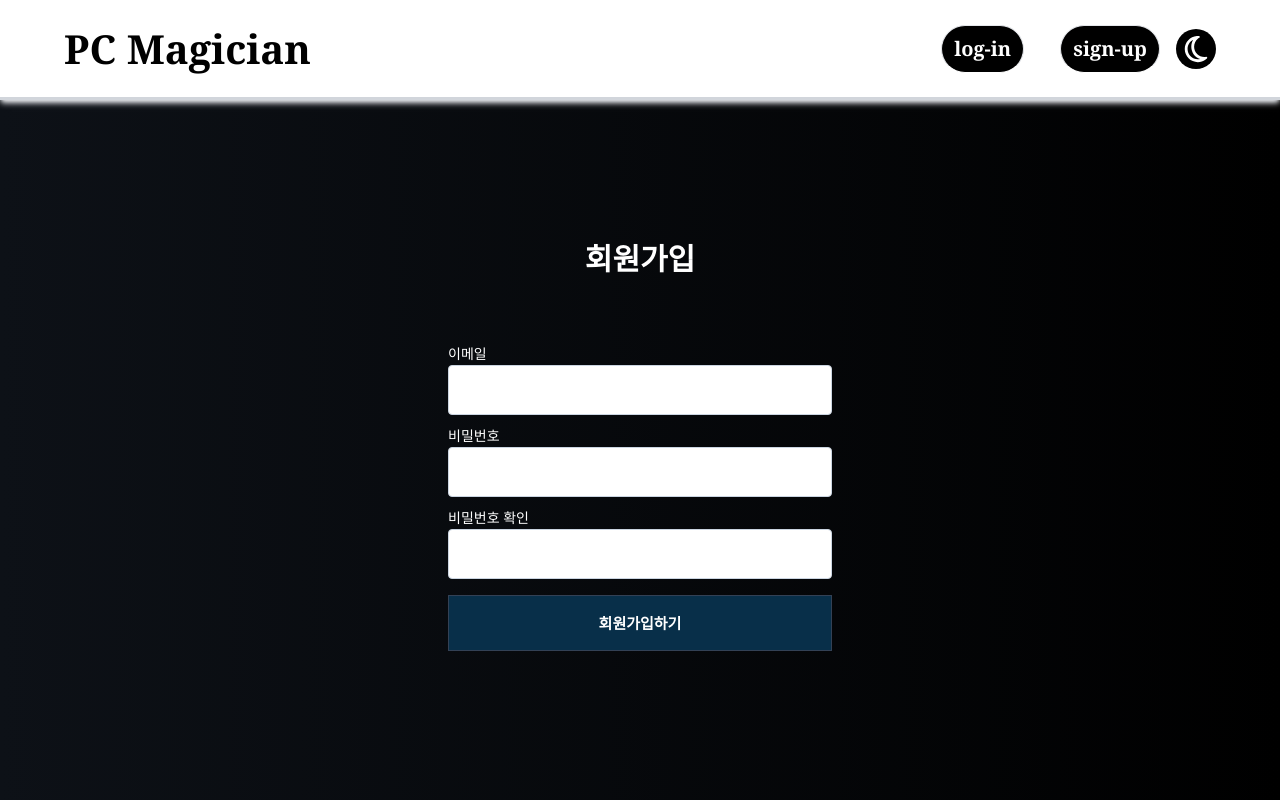
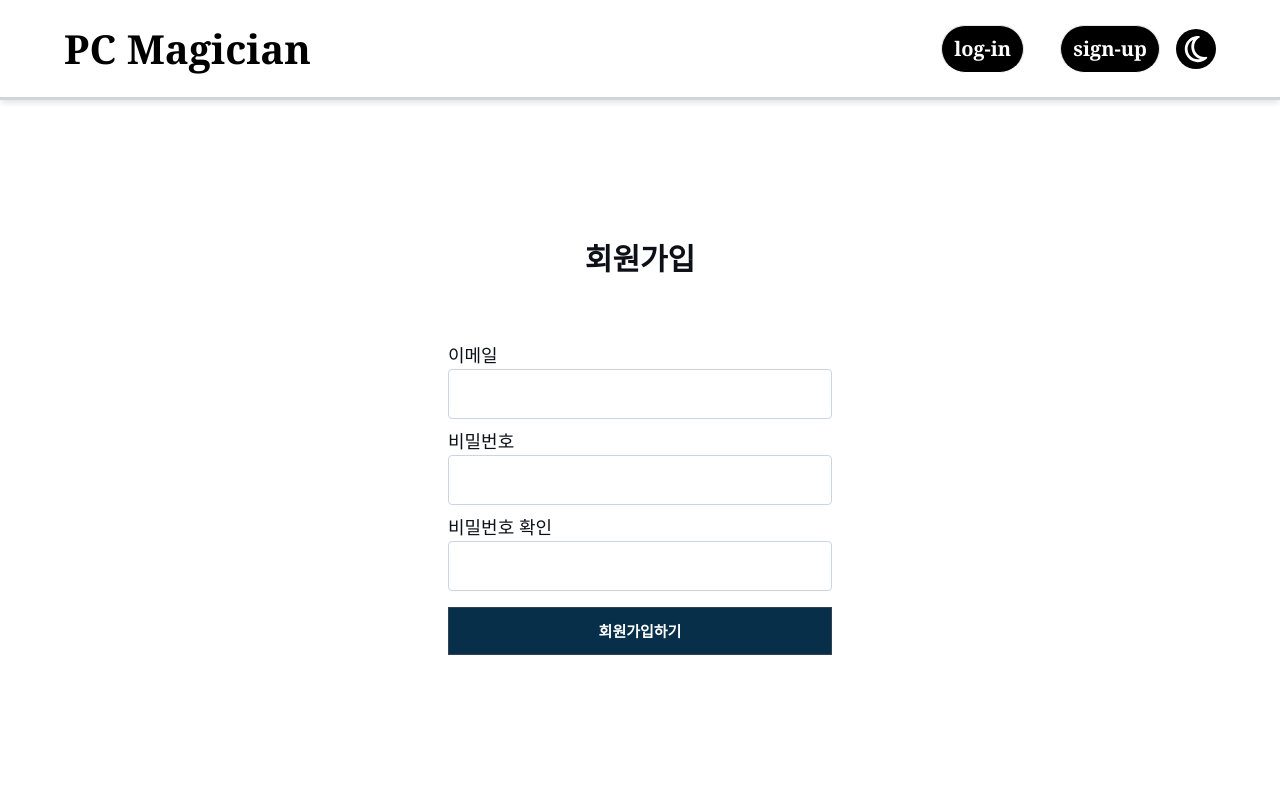
Before and after one commit to algoissda/pc-Magician, a Next.js app: page /auth/sign_up in a window 1280 px wide. Built offline with nearby package versions, Linux system fonts and the light colour scheme; no server answers.

Commit message:
fixed:signUpPage

```diff
--- a/src/app/(providers)/(root)/auth/sign_up/_components/SignUpForm.tsx
+++ b/src/app/(providers)/(root)/auth/sign_up/_components/SignUpForm.tsx
@@ -1,4 +1,5 @@
 "use client";
+import { useThemeStore } from "@/store/useStore";
 import { useRouter } from "next/navigation";
 import { useState } from "react";
 import { supabase } from "../../../../../../../supabase/client";
@@ -9,6 +10,7 @@ function SignUpForm() {
   const [email, setEmail] = useState("");
   const [password, setPassword] = useState("");
   const [passwordConfirm, setPasswordConfirm] = useState("");
+  const theme = useThemeStore((state) => state.theme);
 
   const handleSignUpSubmit = async (e:React.FormEvent) => {
 
@@ -38,44 +40,61 @@ function SignUpForm() {
     router.push("/");
   };
   return (
-    <main className="px-5 lg:px-8 pt-[6%] pb-[16%] flex flex-col grow w-full items-stretch mx-auto max-w-screen-lg text-white">
-      <h2 className="text-3xl font-bold text-center my-16">회원가입</h2>
-      <section className="flex flex-col items-center gap-y-4 max-w-sm mx-auto w-full h-full">
+    <main className={` lg:px-8 pt-[6%] pb-[16%] flex flex-col grow w-full items-stretch mx-auto text-white ${
+      theme === "dark" ? "bg-[#0d1117]" : "bg-white"
+    }`}>
+      <h2 className={`text-3xl font-bold text-center my-16 ${
+          theme === "dark" ? "text-white" : " text-[#0d1117]"
+        }`}>회원가입</h2>
+      <section className="flex flex-col items-center gap-y-4 max-w-sm mx-auto w-full h-full ">
         <form onSubmit={handleSignUpSubmit} className="grid gap-y-2 w-full">
           <div>
-            <label className="text-sm font-medium">이메일</label>
+            <label className={`text-lg font-medium ${
+          theme === "dark" ? "text-white" : " text-[#0d1117]"
+        } `}>이메일</label>
             <input
               value={email}
               onChange={(e) => setEmail(e.target.value)}
               type="text"
               id="email"
-              className="block border w-full px-6 py-3 rounded outline-none transition text-black border-slate-300 focus:border-black"
+              className={` ${
+                theme === "dark" ? "border-white text-white bg-[#0d1117]" : " border-[#0d1117] text-[#0d1117] text-white"
+              } block border w-full px-6 py-3 rounded outline-none transition text-black border-slate-300 focus:border-black`}
             />
           </div>
           <div>
-            <label className="text-sm font-medium">비밀번호</label>
+            <label className={`text-lg font-medium ${
+          theme === "dark" ? "text-white" : " text-[#0d1117]"
+        } `}>비밀번호</label>
             <input
               value={password}
               onChange={(e) => setPassword(e.target.value)}
               type="password"
               id="password"
-              className="block border w-full px-6 py-3 rounded outline-none transition text-black border-slate-300 focus:border-black"
+              className={` ${
+                theme === "dark" ? "border-white text-white bg-[#0d1117]" : " border-[#0d1117] text-[#0d1117] text-white"
+              } block border w-full px-6 py-3 rounded outline-none transition text-black border-slate-300 focus:border-black`}
             />
           </div>
           <div>
-            <label className="text-sm font-medium">비밀번호 확인</label>
+            <label className={`text-lg font-medium ${
+          theme === "dark" ? "text-white" : " text-[#0d1117]"
+        } `}>비밀번호 확인</label>
             <input
               value={passwordConfirm}
               onChange={(e) => setPasswordConfirm(e.target.value)}
               type="password"
               id="passwordConfirm"
-              className="block border w-full px-6 py-3 rounded outline-none transition text-black border-slate-300 focus:border-black"
+              className={` ${
+                theme === "dark" ? "border-white text-white bg-[#0d1117]" : " border-[#0d1117] text-[#0d1117] text-white"
+              } block border w-full px-6 py-3 rounded outline-none transition text-black border-slate-300 focus:border-black`}
             />
           </div>
+
           <div className="mt-2 w-full">
             <button
               type="submit"
-              className="border py-4 px-3 border-slate-700 text-[15px] font-bold bg-sky-950 w-full"
+              className=" h-12 border p y-4 px-3 border-slate-700 text-[15px] font-bold bg-sky-950 w-full"
             >
               회원가입하기
             </button>
```
